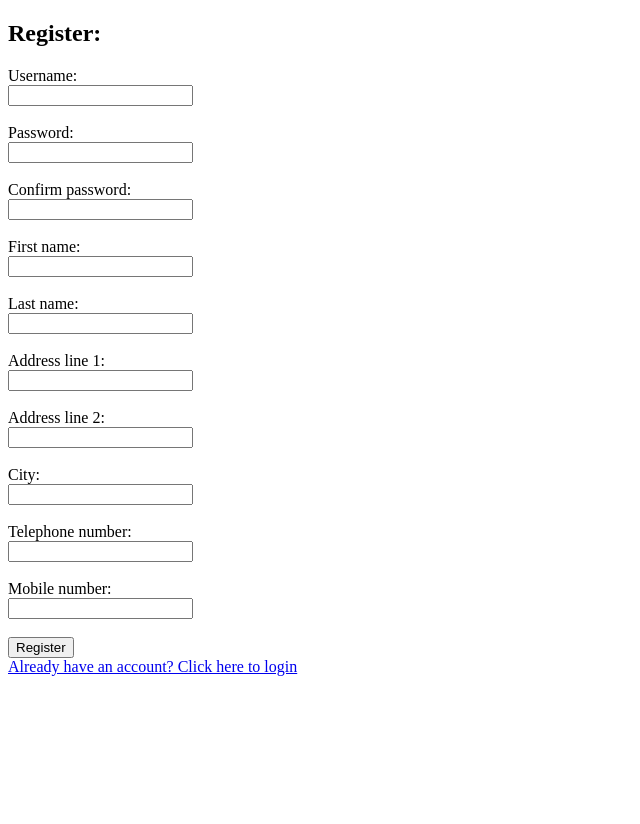
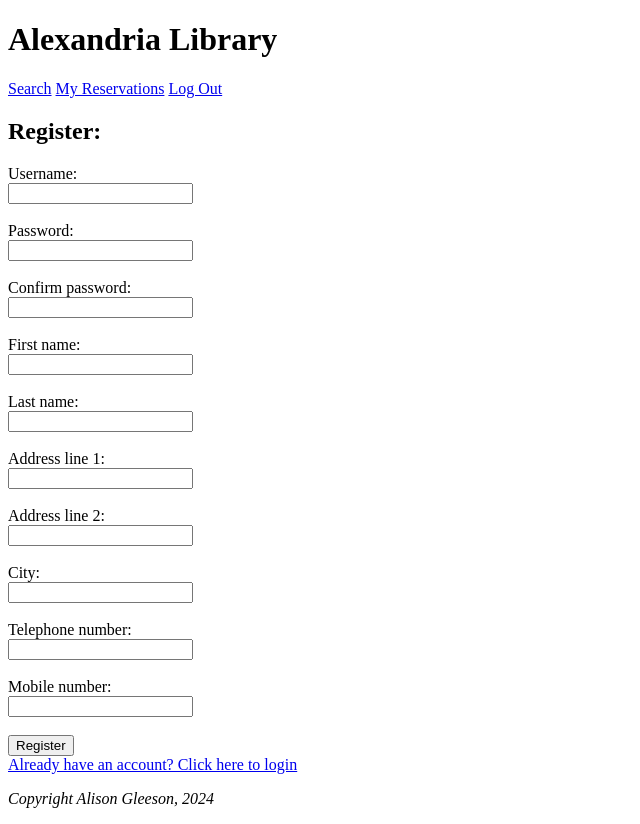
Before and after one commit to alig2004/webDev2, a PHP site: page /WebD/register.php in a window 1280 px wide. Shown: the whole page, without its empty margins (0-640 px from the left). Before the commit the page ends 676 px from the top, so only its background shows below. Run offline with PHP 8.4, Linux system fonts and the light colour scheme; a stand-in replaces the project's code that opens the database connection.

Commit message:
Update register.php

```diff
--- a/register.php
+++ b/register.php
@@ -4,6 +4,14 @@
         <title>Register</title>
     </head>
     <body>
+        <header>
+            <h1>Alexandria Library</h1>
+            <navbar>
+                <a href="menu.php">Search</a>
+                <a href="reserve.php">My Reservations</a>
+                <a href="logout.php">Log Out</a>
+            </navbar>
+        </header>
         <?php
             //connecting to the database
             require_once "database.php";
@@ -88,5 +96,8 @@
             <input type="submit" value="Register"/>
         </form>
         <a href="index.php">Already have an account? Click here to login</a>
+        <footer>
+            <p><i>Copyright Alison Gleeson, 2024</i></p>
+        </footer>
     </body>
 </html>
```
